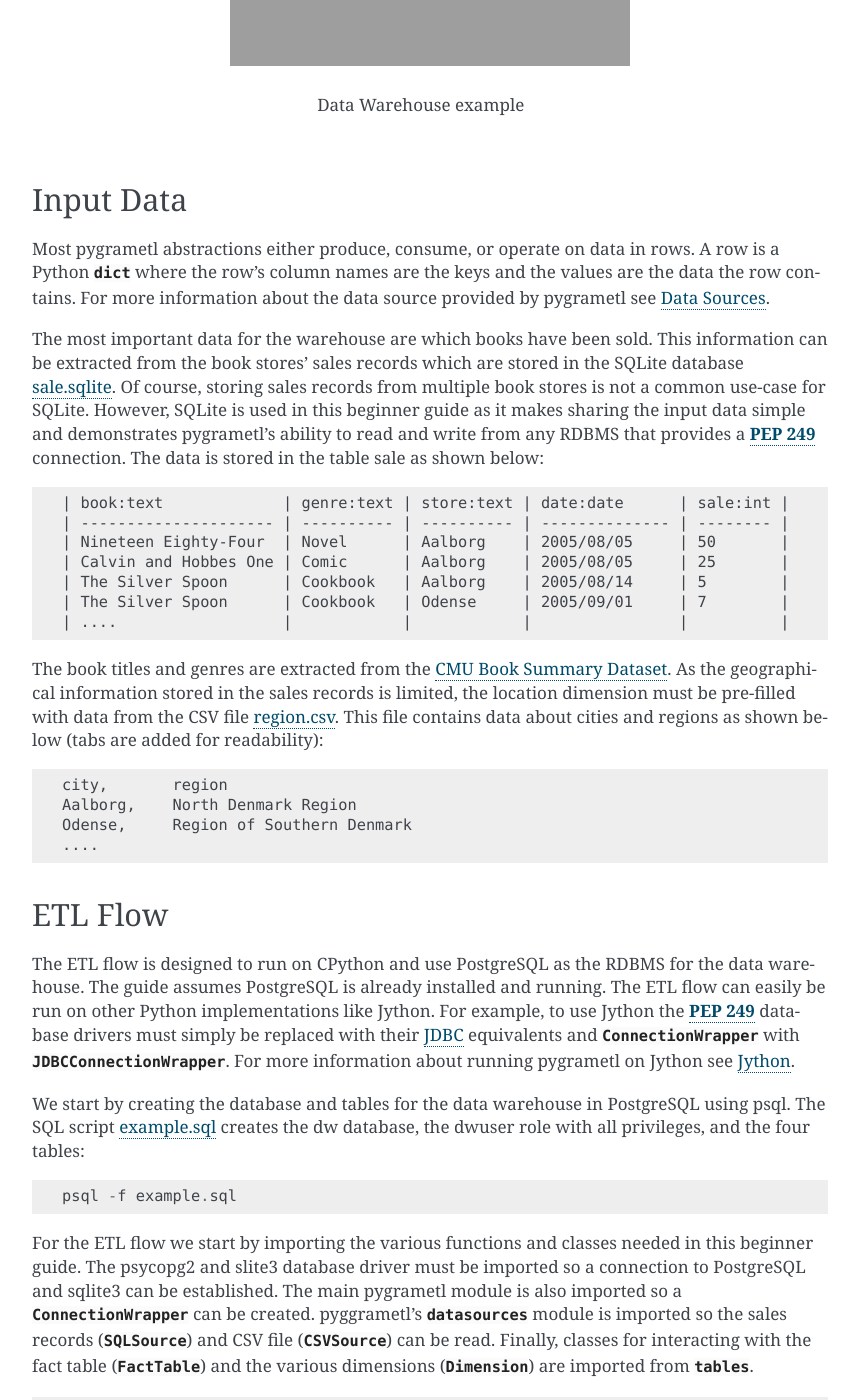
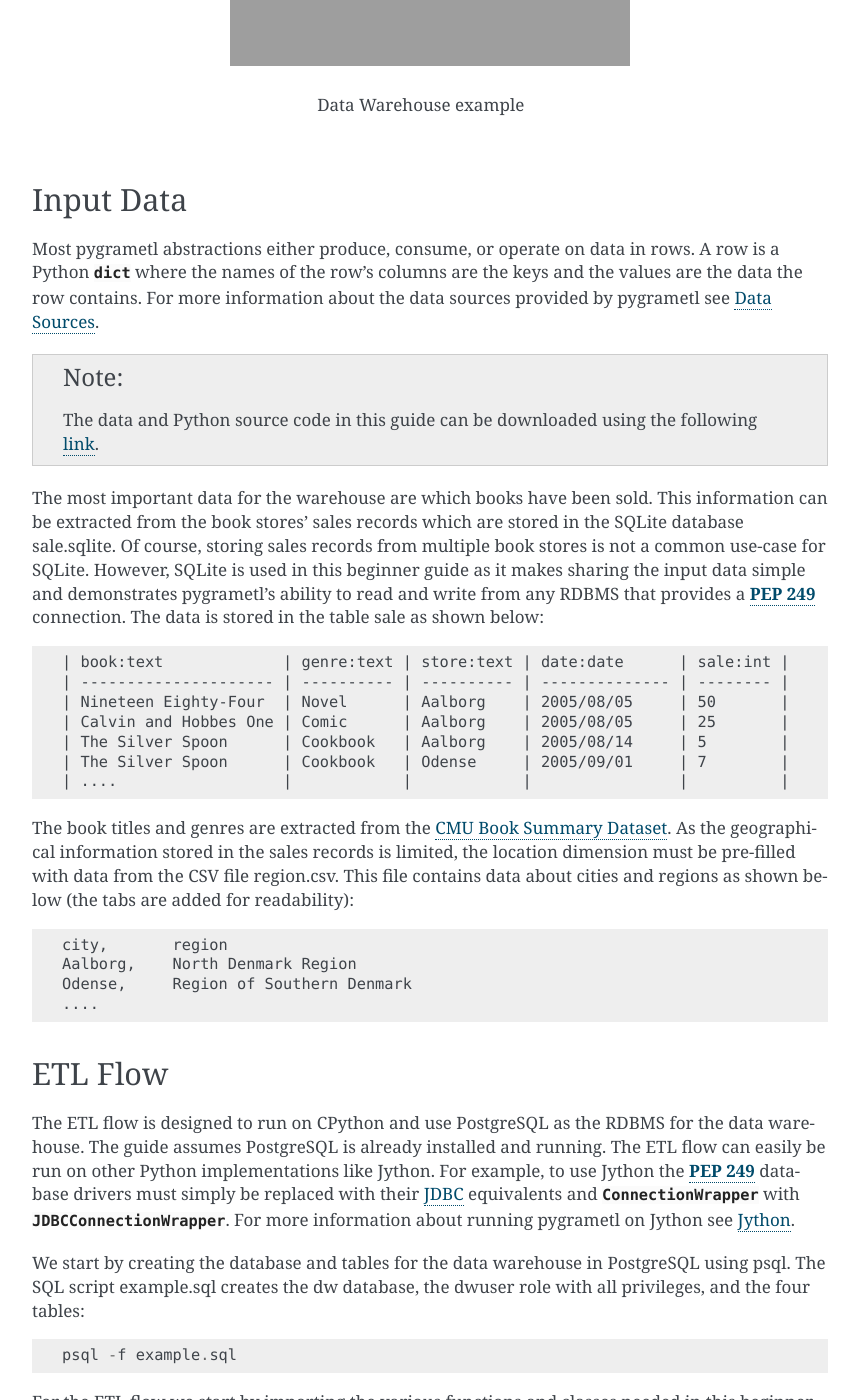
Before and after one commit to chrthomsen/pygrametl, a Sphinx documentation site: the page built from docs/quickstart/beginner.rst, in a window 1280 px wide and 1400 px high, scrolled down 859 px. Shown: the whole window, without its empty margins (320-1179 px from the left). Built offline with Sphinx 7.4.7, drawn with Linux system fonts in a browser that asks for light colours; pages that are not in the unit, such as notebooks, are missing from menus; some of the changed text lies outside the part shown.

Commit message:
Fix reviewer comments and typos

```diff
--- a/docs/quickstart/beginner.rst
+++ b/docs/quickstart/beginner.rst
@@ -38,18 +38,21 @@
 Input Data
 ----------
 Most pygrametl abstractions either produce, consume, or operate on data in
-rows. A row is a Python :class:`.dict` where the row's column names are the
-keys and the values are the data the row contains. For more information about
-the data source provided by pygrametl see :ref:`datasources`.
+rows. A row is a Python :class:`.dict` where the names of the row's columns are
+the keys and the values are the data the row contains. For more information
+about the data sources provided by pygrametl see :ref:`datasources`.
+
+.. note::
+   The data and Python source code in this guide can be downloaded using the
+   following :formatref:`link <../_static/beginner_guide_data.zip>`.
 
 The most important data for the warehouse are which books have been sold. This
 information can be extracted from the book stores' sales records which are
-stored in the SQLite database :formatref:`sale.sqlite
-<../_static/sale.sqlite>`. Of course, storing sales records from multiple book
-stores is not a common use-case for SQLite. However, SQLite is used in this
-beginner guide as it makes sharing the input data simple and demonstrates
-pygrametl's ability to read and write from any RDBMS that provides a :pep:`249`
-connection. The data is stored in the table sale as shown below:
+stored in the SQLite database sale.sqlite. Of course, storing sales records
+from multiple book stores is not a common use-case for SQLite. However, SQLite
+is used in this beginner guide as it makes sharing the input data simple and
+demonstrates pygrametl's ability to read and write from any RDBMS that provides
+a :pep:`249` connection. The data is stored in the table sale as shown below:
 
 .. code-block:: none
 
@@ -65,9 +68,8 @@
 The book titles and genres are extracted from the `CMU Book Summary Dataset
 <https://www.cs.cmu.edu/~dbamman/booksummaries.html>`_. As the geographical
 information stored in the sales records is limited, the location dimension must
-be pre-filled with data from the CSV file :formatref:`region.csv
-<../_static/region.csv>`. This file contains data about cities and regions as
-shown below (tabs are added for readability):
+be pre-filled with data from the CSV file region.csv. This file contains data
+about cities and regions as shown below (the tabs are added for readability):
 
 .. code-block:: none
 
@@ -88,20 +90,20 @@
 on Jython see :ref:`jython`.
 
 We start by creating the database and tables for the data warehouse in
-PostgreSQL using psql. The SQL script :formatref:`example.sql
-<../_static/example.sql>` creates the dw database, the dwuser role with all
-privileges, and the four tables::
+PostgreSQL using psql. The SQL script example.sql creates the dw database, the
+dwuser role with all privileges, and the four tables::
 
     psql -f example.sql
 
 For the ETL flow we start by importing the various functions and classes needed
-in this beginner guide. The psycopg2 and slite3 database driver must be
-imported so a connection to PostgreSQL and sqlite3 can be established. The main
+in this beginner guide. The psycopg2 and sqlite3 database drivers must be
+imported so a connection to PostgreSQL and SQLite can be established. The main
 pygrametl module is also imported so a :class:`.ConnectionWrapper` can be
 created. pyggrametl's :mod:`.datasources` module is imported so the sales
 records (:class:`.SQLSource`) and CSV file (:class:`.CSVSource`) can be read.
 Finally, classes for interacting with the fact table (:class:`.FactTable`) and
-the various dimensions (:class:`.Dimension`) are imported from :mod:`.tables`.
+the various dimensions (:class:`.CachedDimension`) are imported from
+:mod:`.tables`.
 
 .. code-block:: python
 
@@ -120,7 +122,7 @@
 
     # Interacting with the dimensions and the fact table is done through a set
     # of classes. A suitable object must be created for each table
-    from pygrametl.tables import Dimension, FactTable
+    from pygrametl.tables import CachedDimension, FactTable
 
 Then a connection to the database containing the sales records and the data
 warehouses is needed. For CPython, these must be :pep:`249` connections. As the
@@ -190,24 +192,26 @@
 
 .. code-block:: python
 
-    # An instance of Dimension is created for each dimension in the data
-    # warehouse. For each dimension, the name of the database table, the
-    # table's primary key, and the table's non-key columns (attributes) are
-    # given. In addition, for the location dimension the subset of the
-    # attributes that should be used to lookup the primary key are given. As
-    # mentioned in the beginning of this guide, using named parameters is
-    # strongly encouraged
-    book_dimension = Dimension(
+    # An instance of CachedDimension is created for each dimension in the data
+    # warehouse. CachedDimension uses a local cache to significantly reduce the
+    # number of requests issued to the RDBMS. CachedDimension should generally
+    # be used instead of Dimension unless the higher memory consumption causes
+    # problems. For each dimension, the name of the database table, the table's
+    # primary key, and the table's non-key columns (attributes) are given. In
+    # addition, for the location dimension the subset of the attributes that
+    # should be used to lookup the primary key are given. As mentioned in the
+    # beginning of this guide, using named parameters is strongly encouraged
+    book_dimension = CachedDimension(
             name='book',
             key='bookid',
             attributes=['book', 'genre'])
 
-    time_dimension = Dimension(
+    time_dimension = CachedDimension(
             name='time',
             key='timeid',
             attributes=['day', 'month', 'year'])
 
-    location_dimension = Dimension(
+    location_dimension = CachedDimension(
             name='location',
             key='locationid',
             attributes=['city', 'region'],
@@ -259,7 +263,7 @@
     # contains all the information required for both columns in the table. If
     # the dimension was filled using data from the sales database, it would be
     # necessary to update the region attribute with data from the CSV file
-    # later. To insert the rows the method Dimension.insert() is used
+    # later. To insert the rows the method CachedDimension.insert() is used
     [location_dimension.insert(row) for row in region_source]
 
     # The file handle to the CSV file can then be closed
@@ -282,19 +286,20 @@
         row['bookid'] = book_dimension.ensure(row)
         row['timeid'] = time_dimension.ensure(row)
 
-        # Dimension.ensure() is not used for the location dimension as it has
-        # already been filled. Instead the method Dimension.lookup() is used.
-        # Dimension.lookup() does not insert any data and returns None if a row
-        # with the correct lookupatts is not available. This makes error
-        # handling very simple to implement. In this case an error is raised if
-        # a location is missing from the CSV file as recovery is not possible
+        # CachedDimension.ensure() is not used for the location dimension as it
+        # has already been filled. Instead the method CachedDimension.lookup()
+        # is used. CachedDimension.lookup() does not insert any data and
+        # returns None if a row with the correct lookupatts is not available.
+        # This makes error handling very simple to implement. In this case an
+        # error is raised if a location is missing from the CSV file as
+        # recovery is not possible
         row['locationid'] = location_dimension.lookup(row)
         if not row['locationid']:
             raise ValueError("city was not present in the location dimension")
 
         # As the number of sales is already aggregated in the sales records, the
         # row can now be inserted into the data warehouse. If aggregation, or
-        # other more advanced transformations are required, the full power
+        # other more advanced transformations are required, the full power of
         # Python is available as shown with the call to split_date()
         fact_table.insert(row)
 
@@ -325,7 +330,7 @@
     import sqlite3
     import pygrametl
     from pygrametl.datasources import SQLSource, CSVSource
-    from pygrametl.tables import Dimension, FactTable
+    from pygrametl.tables import CachedDimension, FactTable
 
     # Opening of connections and creation of a ConnectionWrapper.
     sale_conn = sqlite3.connect("sale.sqlite",
@@ -346,17 +351,17 @@
     region_source = CSVSource(f=region_file_handle, delimiter=',')
 
     # Creation of dimension and fact table abstractions for use in the ETL flow
-    book_dimension = Dimension(
+    book_dimension = CachedDimension(
             name='book',
             key='bookid',
             attributes=['book', 'genre'])
 
-    time_dimension = Dimension(
+    time_dimension = CachedDimension(
             name='time',
             key='timeid',
             attributes=['day', 'month', 'year'])
 
-    location_dimension = Dimension(
+    location_dimension = CachedDimension(
             name='location',
             key='locationid',
             attributes=['city', 'region'],
```
Also changed, not shown: other parts of docs/quickstart/beginner.rst (+9 -9 lines), docs/_static/region.csv (deleted, +0 -42 lines), 3 other files.
